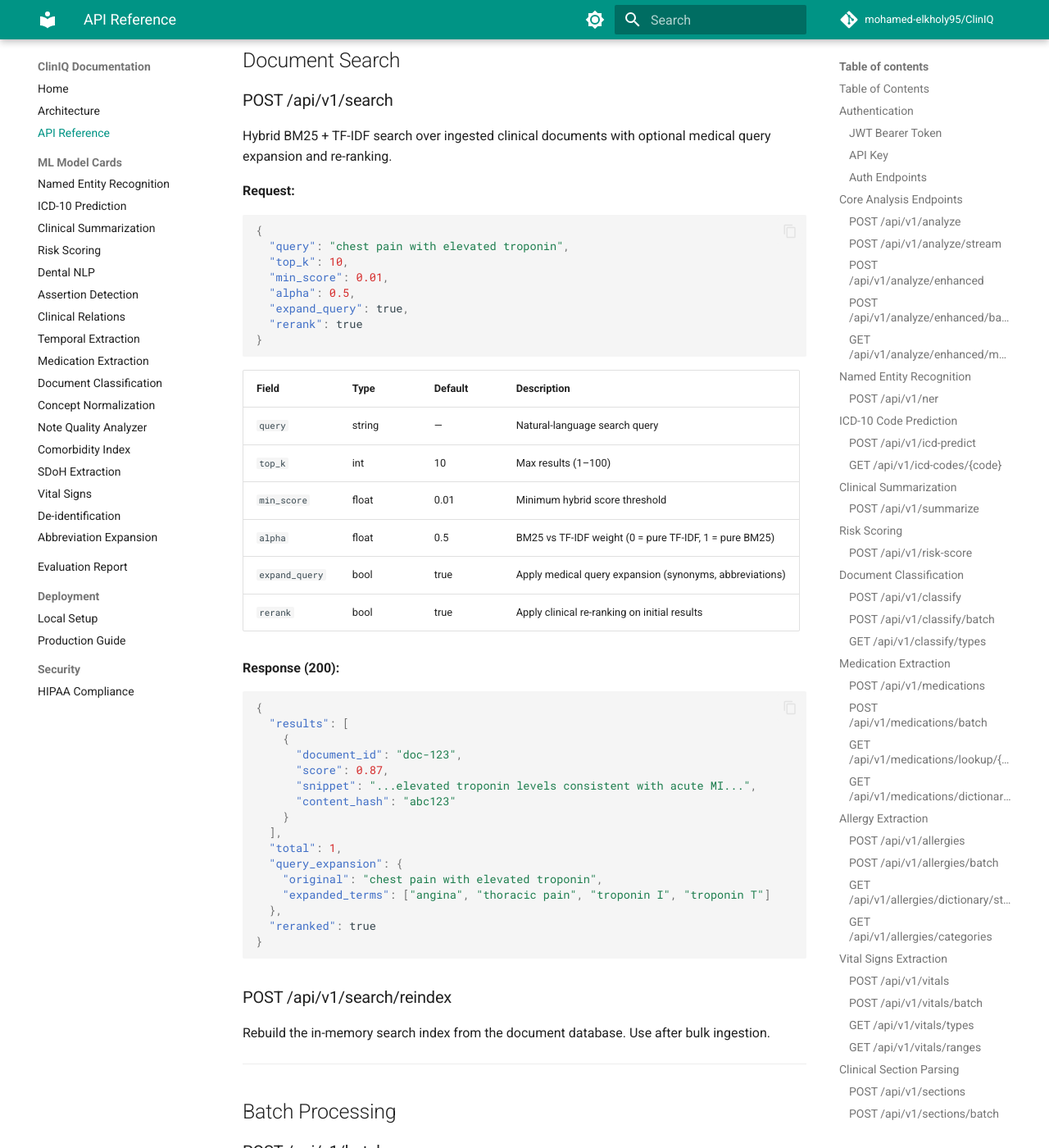
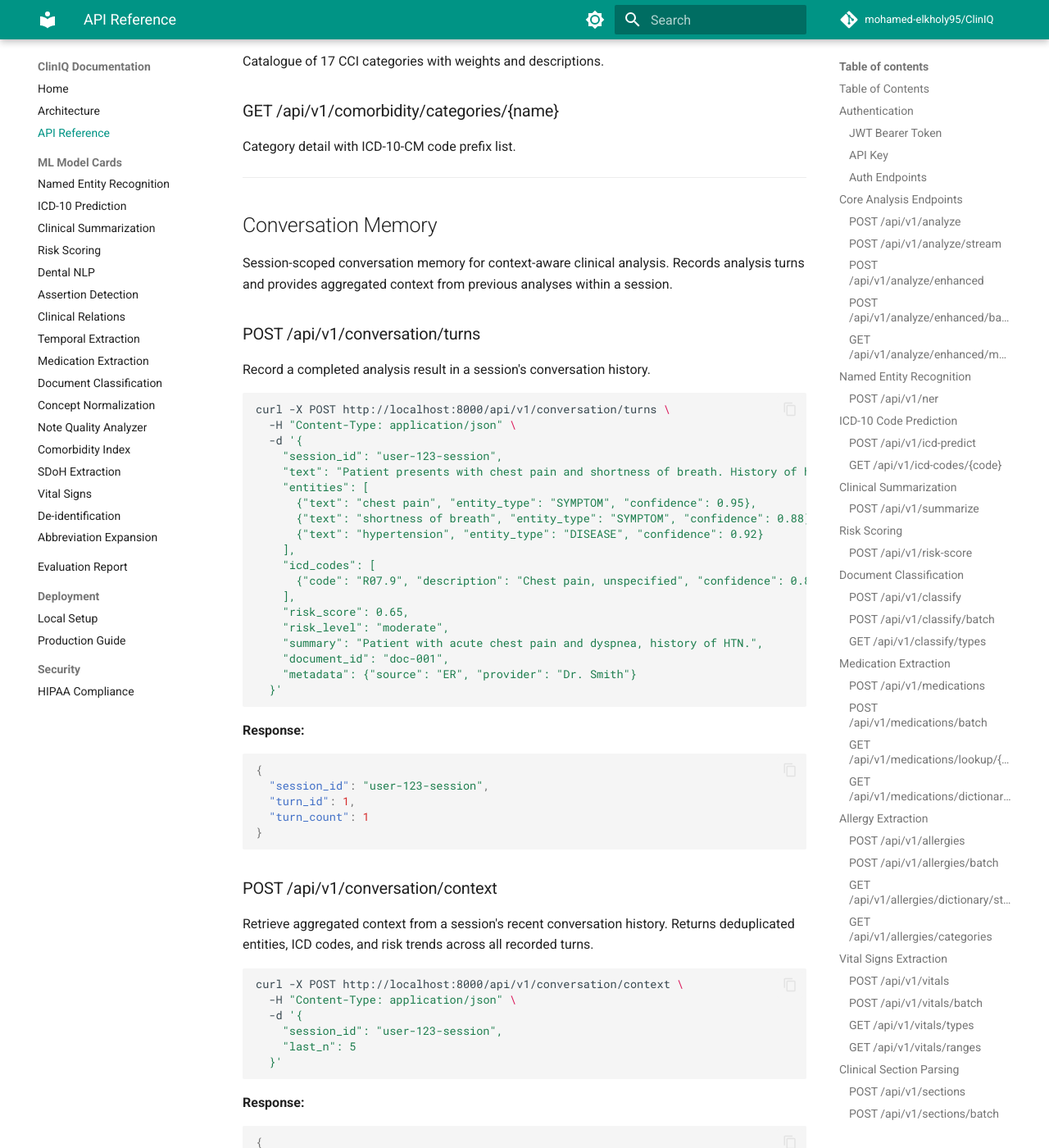
Before and after one commit to mohamed-elkholy95/ClinIQ, an MkDocs documentation site: the page built from docs/api/api-reference.md, in a window 1280 px wide and 1400 px high, scrolled down 27575 px. Shown: the whole window at 82% size. Built offline with MkDocs 1.6.1 and Material for MkDocs 9.7.7, drawn with Linux system fonts in a browser that asks for light colours; comment, search, counter and statistics services are not loaded; some of the changed text lies outside the part shown.

Commit message:
docs(api): add conversation memory endpoints to API reference
Documents all 5 conversation memory endpoints with curl examples and
response schemas. Updates table of contents numbering (30 endpoint groups).

````diff
--- a/docs/api/api-reference.md
+++ b/docs/api/api-reference.md
@@ -88,16 +88,22 @@ Interactive documentation: `http://localhost:8000/docs` (Swagger UI) or `http://
     - [POST /comorbidity/batch](#post-apiv1comorbiditybatch)
     - [GET /comorbidity/categories](#get-apiv1comorbiditycategories)
     - [GET /comorbidity/categories/{name}](#get-apiv1comorbiditycategoriesname)
-21. [Document Search](#document-search)
+21. [Conversation Memory](#conversation-memory)
+    - [POST /conversation/turns](#post-apiv1conversationturns)
+    - [POST /conversation/context](#post-apiv1conversationcontext)
+    - [DELETE /conversation/{session_id}](#delete-apiv1conversationsessionid)
+    - [GET /conversation/stats](#get-apiv1conversationstats)
+    - [GET /conversation/sessions](#get-apiv1conversationsessions)
+22. [Document Search](#document-search)
     - [POST /search](#post-apiv1search)
     - [POST /search/reindex](#post-apiv1searchreindex)
-22. [Batch Processing](#batch-processing)
+23. [Batch Processing](#batch-processing)
     - [POST /batch](#post-apiv1batch)
     - [GET /batch/{job_id}](#get-apiv1batchjobid)
-23. [Model Registry](#model-registry)
+24. [Model Registry](#model-registry)
     - [GET /models](#get-apiv1models)
     - [GET /models/{model_name}](#get-apiv1modelsmodelname)
-24. [Infrastructure](#infrastructure)
+25. [Infrastructure](#infrastructure)
     - [GET /health](#get-apiv1health)
     - [GET /health/live](#get-apiv1healthlive)
     - [GET /health/ready](#get-apiv1healthready)
@@ -1201,6 +1207,147 @@ Category detail with ICD-10-CM code prefix list.
 
 ---
 
+## Conversation Memory
+
+Session-scoped conversation memory for context-aware clinical analysis. Records analysis turns and provides aggregated context from previous analyses within a session.
+
+### POST /api/v1/conversation/turns
+
+Record a completed analysis result in a session's conversation history.
+
+```bash
+curl -X POST http://localhost:8000/api/v1/conversation/turns \
+  -H "Content-Type: application/json" \
+  -d '{
+    "session_id": "user-123-session",
+    "text": "Patient presents with chest pain and shortness of breath. History of hypertension.",
+    "entities": [
+      {"text": "chest pain", "entity_type": "SYMPTOM", "confidence": 0.95},
+      {"text": "shortness of breath", "entity_type": "SYMPTOM", "confidence": 0.88},
+      {"text": "hypertension", "entity_type": "DISEASE", "confidence": 0.92}
+    ],
+    "icd_codes": [
+      {"code": "R07.9", "description": "Chest pain, unspecified", "confidence": 0.82}
+    ],
+    "risk_score": 0.65,
+    "risk_level": "moderate",
+    "summary": "Patient with acute chest pain and dyspnea, history of HTN.",
+    "document_id": "doc-001",
+    "metadata": {"source": "ER", "provider": "Dr. Smith"}
+  }'
+```
+
+**Response:**
+
+```json
+{
+  "session_id": "user-123-session",
+  "turn_id": 1,
+  "turn_count": 1
+}
+```
+
+### POST /api/v1/conversation/context
+
+Retrieve aggregated context from a session's recent conversation history. Returns deduplicated entities, ICD codes, and risk trends across all recorded turns.
+
+```bash
+curl -X POST http://localhost:8000/api/v1/conversation/context \
+  -H "Content-Type: application/json" \
+  -d '{
+    "session_id": "user-123-session",
+    "last_n": 5
+  }'
+```
+
+**Response:**
+
+```json
+{
+  "session_id": "user-123-session",
+  "turn_count": 2,
+  "turns": [
+    {
+      "turn": 1,
+      "timestamp": 1711425600.0,
+      "text_length": 81,
+      "entities_by_type": {"SYMPTOM": ["chest pain", "shortness of breath"], "DISEASE": ["hypertension"]},
+      "entity_count": 3,
+      "icd_codes": [{"code": "R07.9", "description": "Chest pain, unspecified"}],
+      "risk": {"score": 0.65, "level": "moderate"},
+      "summary": "Patient with acute chest pain and dyspnea, history of HTN."
+    }
+  ],
+  "unique_entities": ["chest pain", "hypertension", "shortness of breath"],
+  "unique_icd_codes": ["R07.9"],
+  "overall_risk_trend": [0.65]
+}
+```
+
+### DELETE /api/v1/conversation/{session_id}
+
+Clear all conversation history for a session. Returns 404 if the session does not exist.
+
+```bash
+curl -X DELETE http://localhost:8000/api/v1/conversation/user-123-session
+```
+
+**Response:**
+
+```json
+{
+  "session_id": "user-123-session",
+  "status": "cleared"
+}
+```
+
+### GET /api/v1/conversation/stats
+
+Return conversation memory usage statistics.
+
+```bash
+curl http://localhost:8000/api/v1/conversation/stats
+```
+
+**Response:**
+
+```json
+{
+  "active_sessions": 42,
+  "total_turns": 187,
+  "max_sessions": 5000,
+  "max_turns_per_session": 50,
+  "session_ttl_seconds": 7200.0
+}
+```
+
+### GET /api/v1/conversation/sessions
+
+List all active conversation sessions with turn counts and last-access timestamps.
+
+```bash
+curl http://localhost:8000/api/v1/conversation/sessions
+```
+
+**Response:**
+
+```json
+{
+  "sessions": [
+    {
+      "session_id": "user-123-session",
+      "turn_count": 3,
+      "last_access": 1711425900.0,
+      "oldest_turn_id": 1,
+      "newest_turn_id": 3
+    }
+  ],
+  "total": 1
+}
+```
+
+---
+
 ## Document Search
 
 ### POST /api/v1/search
````
Also changed, not shown: other parts of docs/api/api-reference.md (+1 -1 lines).
